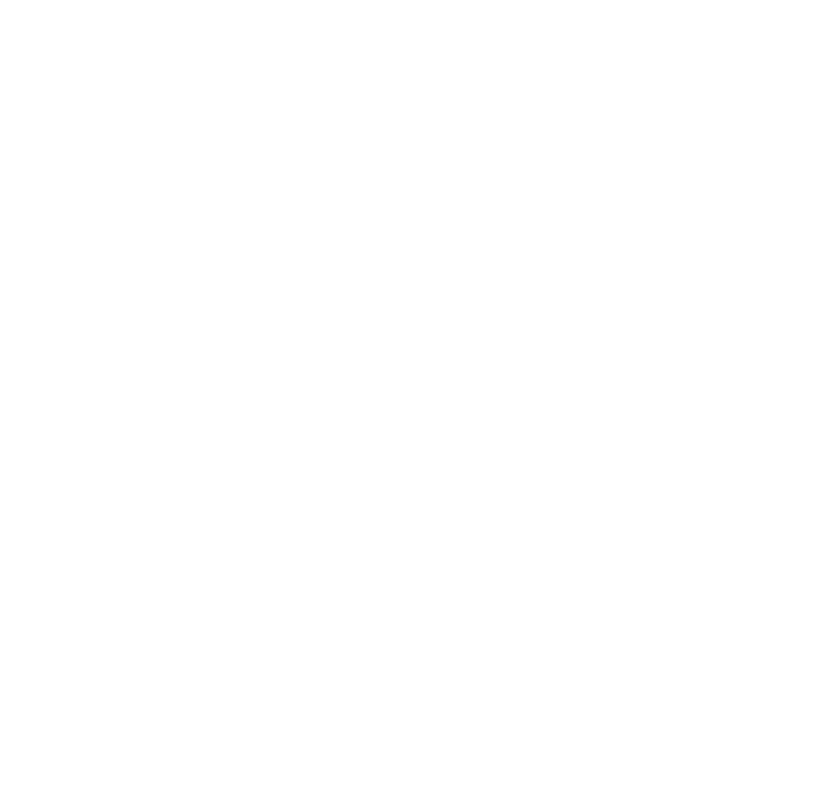
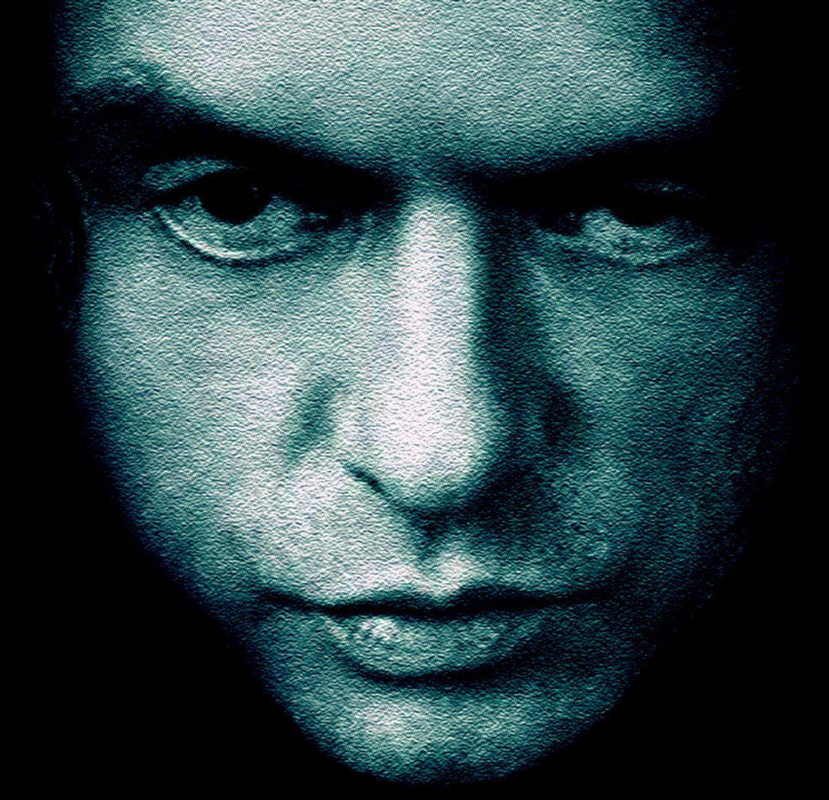
Before and after one commit to haturusinghe/the-room-site-redesign, a plain HTML site: page index.html in a window 1280 px wide. Shown: the top 800 px of the page, without its empty margins (182-1011 px from the left). Drawn offline with Linux system fonts and the light colour scheme.

Commit message:
sample parallax code added

```diff
--- a/index.html
+++ b/index.html
@@ -3,8 +3,17 @@
   <head>
     <meta charset="UTF-8" />
     <link rel="stylesheet" href="style.css" />
+    <link rel="stylesheet" href="parallax.css" />
     <meta name="viewport" content="width=device-width, initial-scale=1.0" />
     <title>The Room | Official Website</title>
   </head>
-  <body></body>
+  <body>
+    <div class="parallax"></div>
+    <div style="height: 1000px; background-color: red; font-size: 36px">
+      This div is just here to enable scrolling. Tip: Try to remove the
+      background-attachment property to remove the scrolling effect.
+    </div>
+
+    <div class="parallax"></div>
+  </body>
 </html>
--- /dev/null
+++ b/parallax.css
@@ -0,0 +1,24 @@
+body,
+html {
+  height: 100%;
+}
+.parallax {
+  /* The image used */
+  background-image: url("img/bg-cover.jpg");
+
+  /* Full height */
+  height: 100%;
+
+  /* Create the parallax scrolling effect */
+  background-attachment: fixed;
+  background-position: center;
+  background-repeat: no-repeat;
+  background-size: cover;
+}
+
+/* Turn off parallax scrolling for tablets and phones. Increase the pixels if needed */
+@media only screen and (max-device-width: 1366px) {
+  .parallax {
+    background-attachment: scroll;
+  }
+}
```
Also changed, not shown: hero.css (added).
